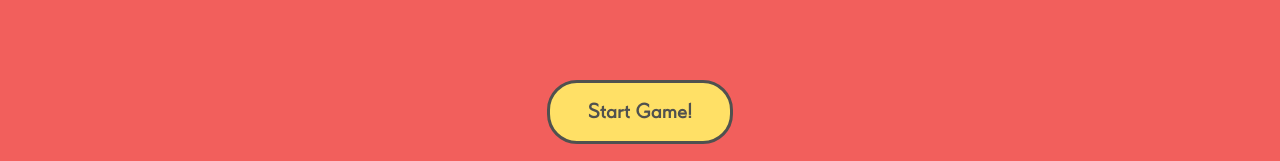
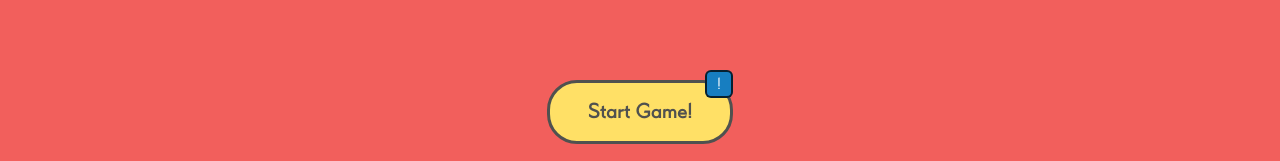
Before and after one commit to Knorcedger/math-fights-design, a React (Create React App) app: page / in a window 1280 px wide. Shown: the part 730-891 px from the top of the page. Built offline with nearby package versions, Linux system fonts and the light colour scheme.

Commit message:
Added second try warning in home

```diff
--- a/src/home/home.js
+++ b/src/home/home.js
@@ -95,6 +95,25 @@ const Logo = styled.div`
   background-size: contain;
 `;
 
+const ButtonWrapper = styled.div`
+  position: relative;
+`;
+
+const Warning = styled.div`
+  position: absolute;
+  top: -10px;
+  right: 0;
+  border-radius: 6px;
+  background-color: ${colors.blue};
+  width: 24px;
+  height: 24px;
+  display: flex;
+  justify-content: center;
+  align-items: center;
+  color: ${colors.white};
+  border: 2px solid ${colors.gray4}
+`;
+
 /**
  * Home View
  */
@@ -180,6 +199,7 @@ const Home = () => (
       </InSmile>
       <Content>
         <Logo />
+        <ButtonWrapper>
           <Button
             backgroundColor={colors.yellow}
             borderColor={colors.gray}
@@ -188,6 +208,8 @@ const Home = () => (
             width={140}
             onClick={() => {}}
           />
+          <Warning>!</Warning>
+        </ButtonWrapper>
       </Content>
     </Body>
   </Container>
```
Lines whose indentation alone changed are shown as unchanged.
